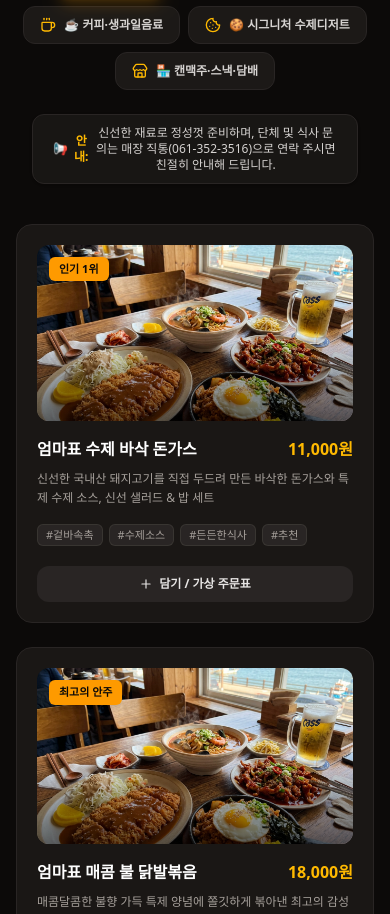
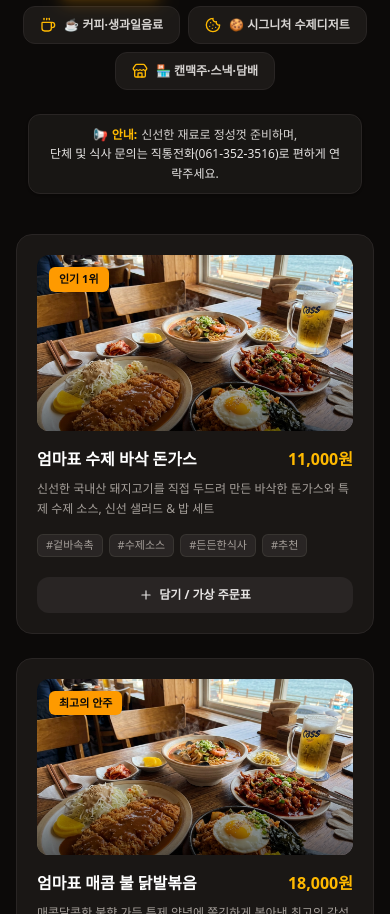
Before and after one commit to smilej25n/paradisecafe, a React (Vite) app: page / in a window 390 px wide. Shown: the part 5933-6847 px from the top of the page. Built offline with nearby package versions, Linux system fonts and the light colour scheme; a web font is replaced by a local one.

Commit message:
style: improve menu information banner layout
Refactor the operation reassurance note to improve mobile readability by using block elements and adjusted padding.

```diff
--- a/src/components/MenuSection.tsx
+++ b/src/components/MenuSection.tsx
@@ -151,12 +151,17 @@ export const MenuSection: React.FC<MenuSectionProps> = ({ initialCategory = 'all
         </div>
 
         {/* Menu Operation Reassurance Note */}
-        <div className="max-w-4xl mx-auto mb-10 text-center px-4">
-          <p className="text-xs sm:text-sm text-stone-300 bg-stone-900/80 border border-stone-800 rounded-xl px-5 py-2.5 inline-flex items-center gap-1.5 shadow-sm">
-            <span>📢</span>
-            <span className="text-amber-400 font-bold">안내:</span>
-            <span>신선한 재료로 정성껏 준비하며, 단체 및 식사 문의는 매장 직통({STORE_INFO.phone})으로 연락 주시면 친절히 안내해 드립니다.</span>
-          </p>
+        <div className="max-w-4xl mx-auto mb-10 text-center px-3 sm:px-4">
+          <div className="text-xs sm:text-sm text-stone-300 bg-stone-900/80 border border-stone-800 rounded-xl px-4 py-2.5 inline-block sm:inline-flex items-center justify-center gap-1.5 shadow-sm text-center leading-relaxed">
+            <span className="block sm:inline">
+              <span className="mr-1">📢</span>
+              <span className="text-amber-400 font-bold mr-1">안내:</span>
+              <span>신선한 재료로 정성껏 준비하며,</span>
+            </span>{' '}
+            <span className="block sm:inline text-stone-200">
+              단체 및 식사 문의는 직통전화({STORE_INFO.phone})로 편하게 연락주세요.
+            </span>
+          </div>
         </div>
 
         {/* Menu Items Grid */}
```
